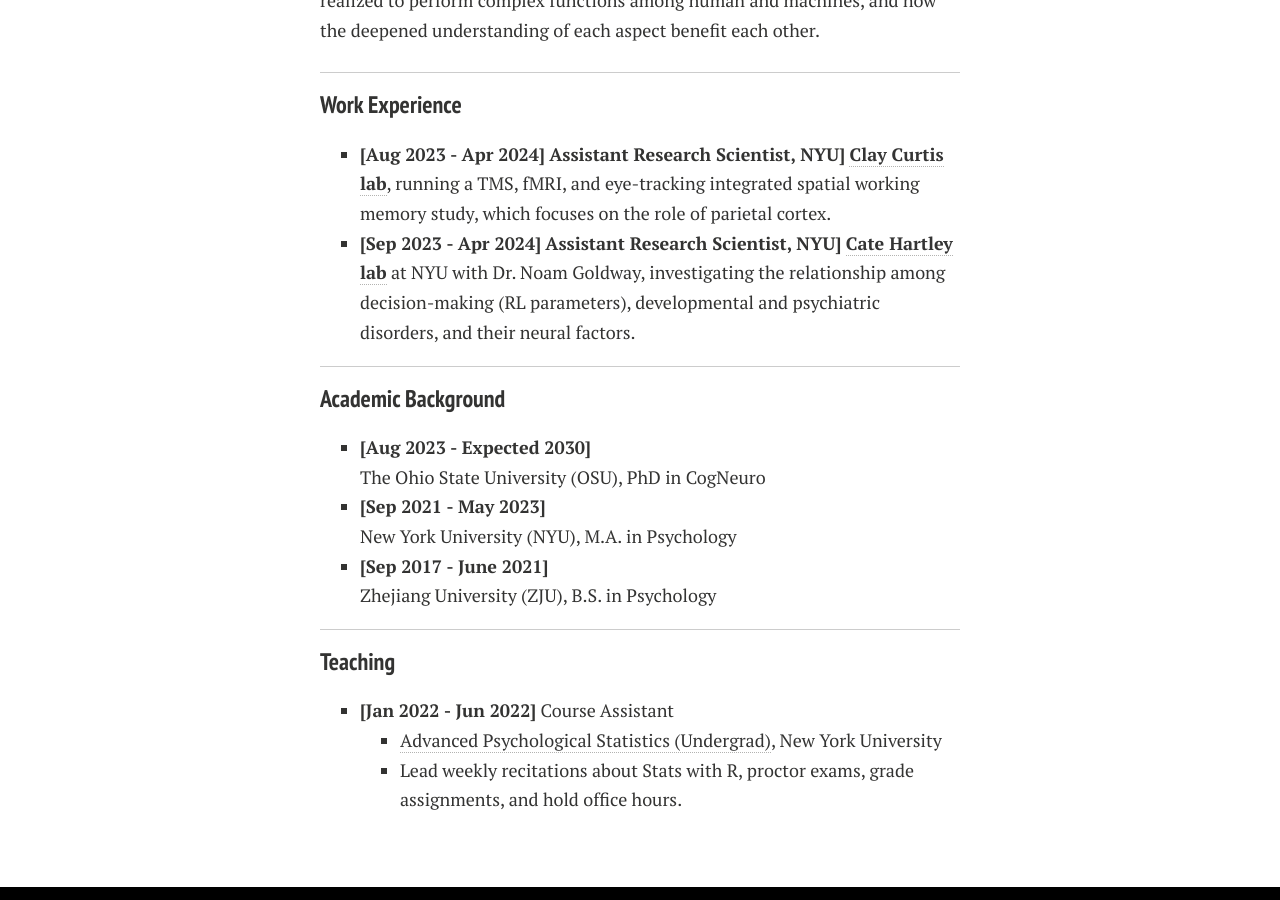
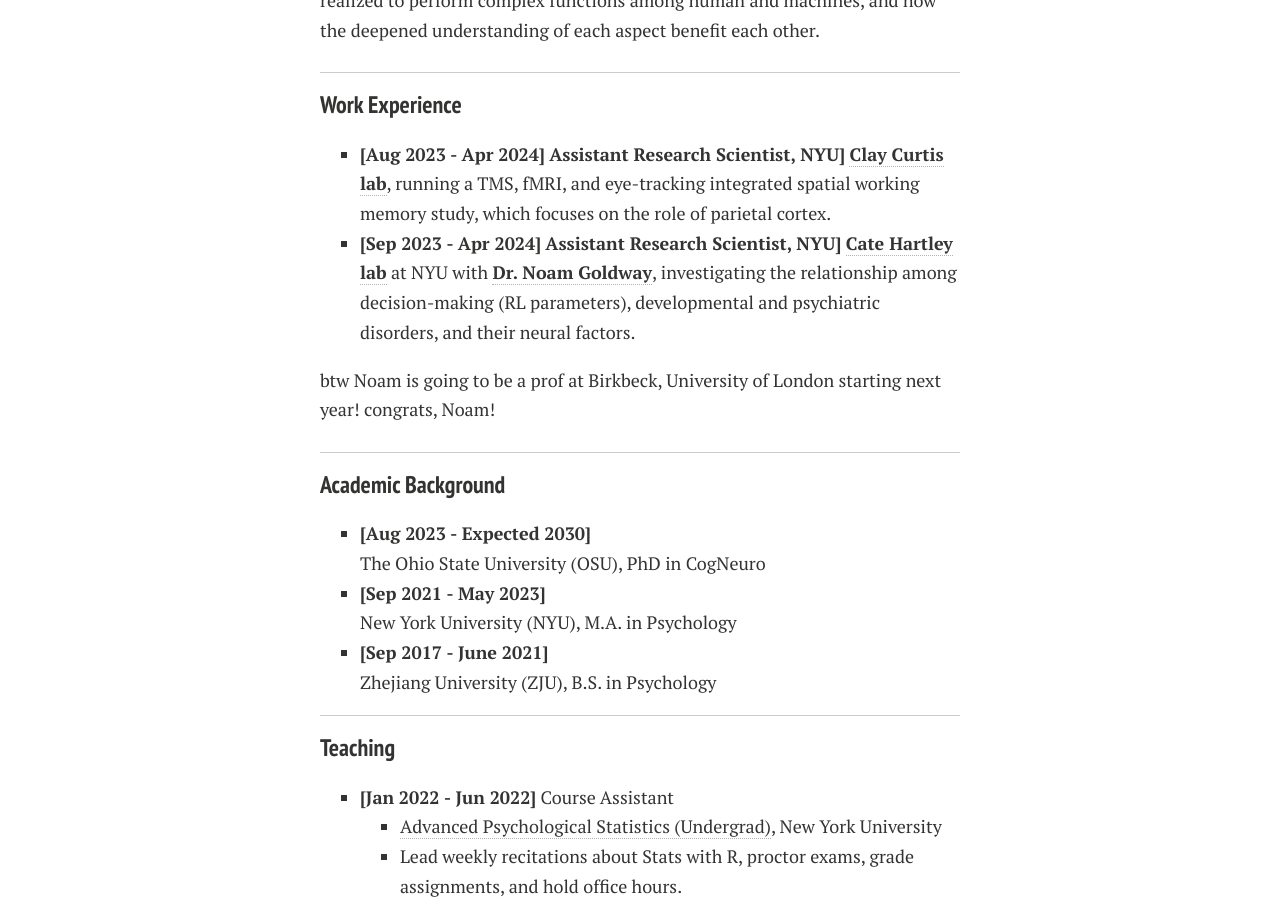
Before and after one commit to Qingqing-Yang-177/Qingqing-Yang-177.github.io, a Jekyll site: the page built from index.md, in a window 1280 px wide and 900 px high, scrolled down 607 px. Built offline with Jekyll 4.4.1, drawn with Linux system fonts in a browser that asks for light colours; nearby versions of some CDN libraries; comment, search, counter and statistics services are not loaded; a style sheet for code colours, icons or effects is not loaded; our own code applies the rules of GitHub Pages for plain Markdown files.

Commit message:
Update index.md
added noam's info

```diff
--- a/index.md
+++ b/index.md
@@ -26,7 +26,9 @@ I love computational modeling in general. I question how metal computation is re
 [**Clay Curtis lab**](https://www.clayspacelab.com/lab), running a TMS, fMRI, and eye-tracking integrated spatial working memory study, which focuses on the role of parietal cortex.
 - **[Sep 2023 - Apr 2024]**
 **Assistant Research Scientist, NYU]**
-[**Cate Hartley lab**](https://www.hartleylab.org/) at NYU with Dr. Noam Goldway, investigating the relationship among decision-making (RL parameters), developmental and psychiatric disorders, and their neural factors.
+[**Cate Hartley lab**](https://www.hartleylab.org/) at NYU with [**Dr. Noam Goldway**](https://scholar.google.com/citations?user=0tVFPecAAAAJ&hl=en), investigating the relationship among decision-making (RL parameters), developmental and psychiatric disorders, and their neural factors.
+
+btw Noam is going to be a prof at Birkbeck, University of London starting next year! congrats, Noam!
 
 ---
 ### Academic Background
```
